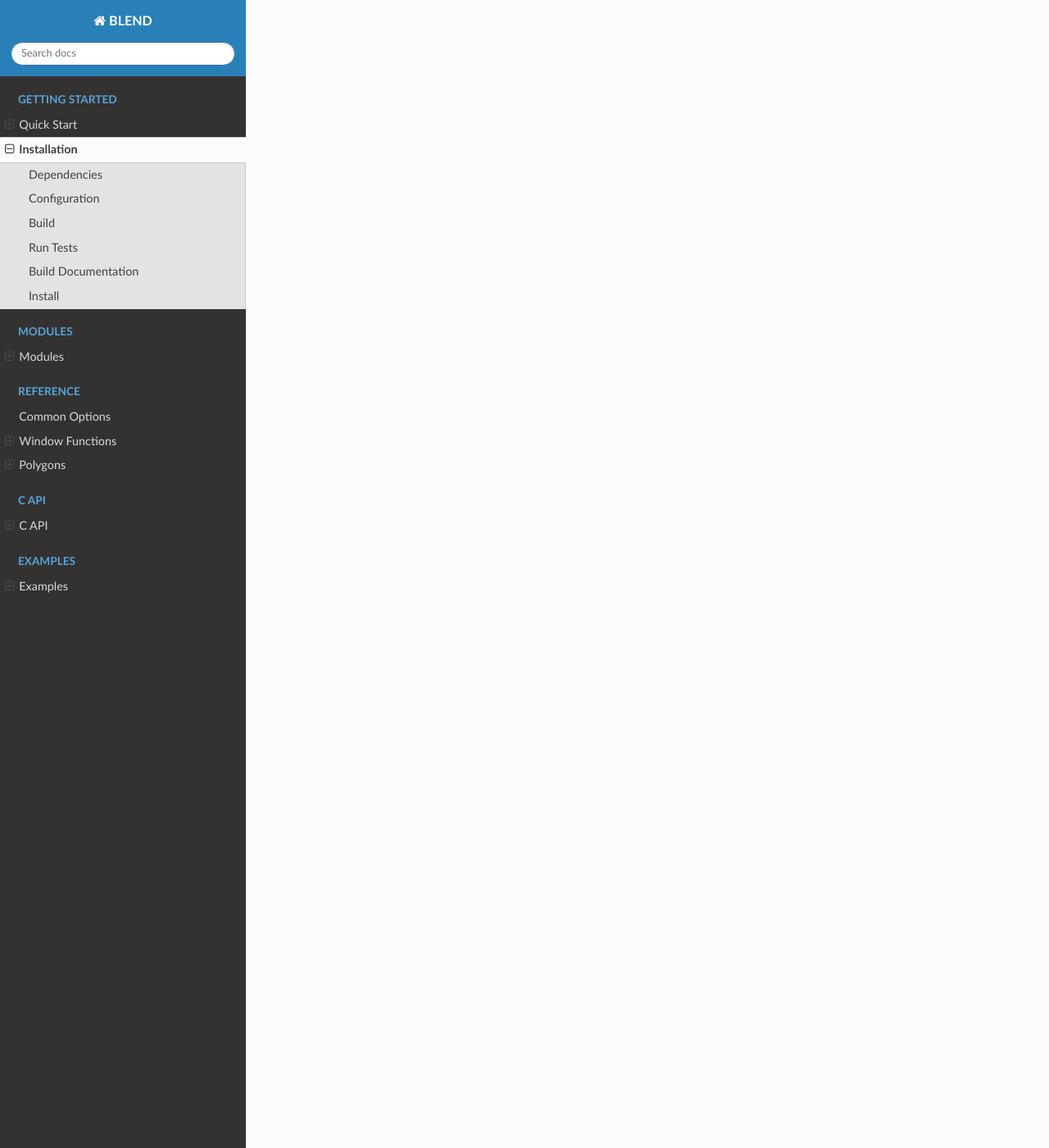
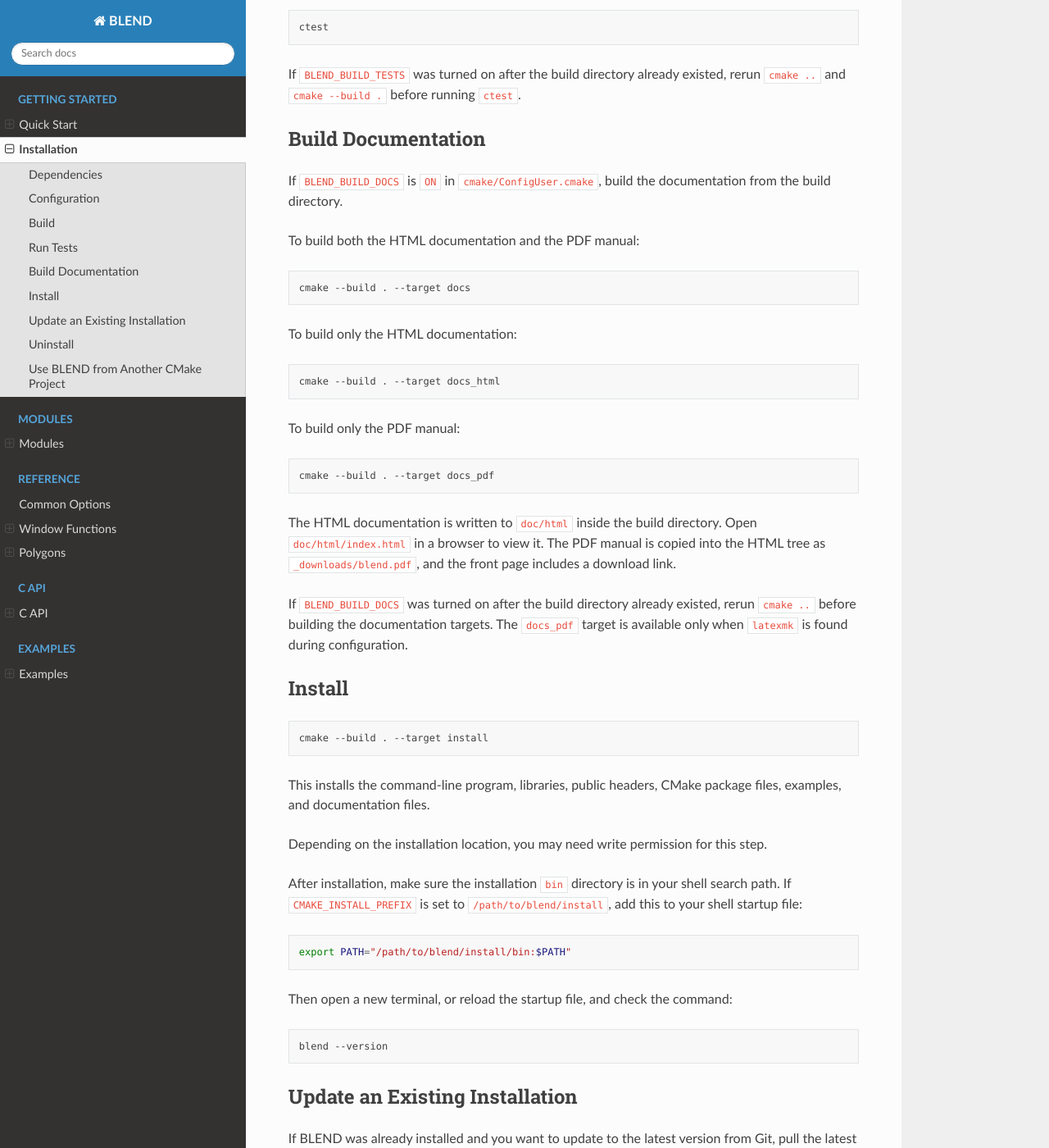
Before and after one commit to Bioye97/blend, a Sphinx documentation site: the page built from doc/rst/source/installation.rst, in a window 1280 px wide and 1400 px high, scrolled down 2371 px. Shown: the whole window at 82% size. Built offline with Sphinx 7.4.7 and the Read the Docs theme 3.1.0, drawn with Linux system fonts in a browser that asks for light colours; some of the changed text lies outside the part shown.

Commit message:
More installtion details to doc

```diff
--- a/doc/rst/source/installation.rst
+++ b/doc/rst/source/installation.rst
@@ -9,6 +9,7 @@
 * CMake 3.15 or newer
 * A C compiler
 * A POSIX shell
+* Ninja, optional but recommended for faster builds
 
 To build the documentation, install:
 
@@ -16,8 +17,8 @@
 * The Read the Docs Sphinx theme, provided by ``sphinx-rtd-theme``
 * LaTeX and ``latexmk`` for PDF output
 
-Install the theme in the same Python environment that provides
-``sphinx-build``:
+Install the Read the Docs theme in the same Python environment that provides
+``sphinx-build``. For example:
 
 .. code-block:: sh
 
@@ -29,12 +30,33 @@
 
    conda install -c conda-forge sphinx_rtd_theme
 
+If you use a conda environment or another Python environment for documentation
+tools, activate it before configuring BLEND:
+
+.. code-block:: sh
+
+   conda activate my-docs-env
+   mkdir build
+   cd build
+   cmake ..
+
+Alternatively, point CMake directly to the ``sphinx-build`` executable from
+that environment:
+
+.. code-block:: sh
+
+   cmake .. -DSPHINX_BUILD_EXECUTABLE=/path/to/conda/env/bin/sphinx-build
+
+The important point is that ``sphinx-build`` and ``sphinx-rtd-theme`` must come
+from the same Python environment.
+
 Configuration
 -------------
 
 BLEND follows a GMT-like configuration style. Defaults live in
 ``cmake/ConfigDefault.cmake``. Local user choices live in
-``cmake/ConfigUser.cmake``.
+``cmake/ConfigUser.cmake``. Do not edit ``ConfigDefault.cmake``; create and
+edit ``ConfigUser.cmake`` instead.
 
 Create the user configuration file:
 
@@ -42,14 +64,23 @@
 
    cp cmake/ConfigUserTemplate.cmake cmake/ConfigUser.cmake
 
-Common settings include:
+Set the installation prefix in ``cmake/ConfigUser.cmake`` if you do not want
+to install under the default prefix:
 
 .. code-block:: cmake
 
    set (CMAKE_INSTALL_PREFIX "/path/to/blend/install")
+
+Other common settings include:
+
+.. code-block:: cmake
+
    set (BLEND_BUILD_TESTS ON)
    set (BLEND_BUILD_EXAMPLES ON)
    set (BLEND_BUILD_DOCS ON)
+
+See the comments in ``cmake/ConfigUserTemplate.cmake`` for additional install
+directories and static/shared library options.
 
 Build
 -----
@@ -63,29 +94,64 @@
    cmake ..
    cmake --build .
 
+To use Ninja:
+
+.. code-block:: sh
+
+   mkdir build
+   cd build
+   cmake .. -G Ninja
+   cmake --build .
+
+This builds the BLEND static library, shared library, command-line program, and
+any optional targets enabled in ``cmake/ConfigUser.cmake``.
+
 Run Tests
 ---------
 
-If ``BLEND_BUILD_TESTS`` is ``ON``:
+If ``BLEND_BUILD_TESTS`` is ``ON`` in ``cmake/ConfigUser.cmake``, run tests
+from the build directory after ``cmake --build .`` has completed:
 
 .. code-block:: sh
 
    ctest
 
+If ``BLEND_BUILD_TESTS`` was turned on after the build directory already
+existed, rerun ``cmake ..`` and ``cmake --build .`` before running ``ctest``.
+
 Build Documentation
 -------------------
 
-If ``BLEND_BUILD_DOCS`` is ``ON``:
+If ``BLEND_BUILD_DOCS`` is ``ON`` in ``cmake/ConfigUser.cmake``, build the
+documentation from the build directory.
+
+To build both the HTML documentation and the PDF manual:
+
+.. code-block:: sh
+
+   cmake --build . --target docs
+
+To build only the HTML documentation:
 
 .. code-block:: sh
 
    cmake --build . --target docs_html
+
+To build only the PDF manual:
+
+.. code-block:: sh
+
    cmake --build . --target docs_pdf
-   cmake --build . --target docs
 
-The HTML manual is written to ``doc/html`` inside the build directory. The PDF
-manual is copied into the HTML tree as ``_downloads/blend.pdf`` so the HTML
-front page can link to it.
+The HTML documentation is written to ``doc/html`` inside the build directory.
+Open ``doc/html/index.html`` in a browser to view it. The PDF manual is copied
+into the HTML tree as ``_downloads/blend.pdf``, and the front page includes a
+download link.
+
+If ``BLEND_BUILD_DOCS`` was turned on after the build directory already
+existed, rerun ``cmake ..`` before building the documentation targets. The
+``docs_pdf`` target is available only when ``latexmk`` is found during
+configuration.
 
 Install
 -------
@@ -96,3 +162,91 @@
 
 This installs the command-line program, libraries, public headers, CMake
 package files, examples, and documentation files.
+
+Depending on the installation location, you may need write permission for this
+step.
+
+After installation, make sure the installation ``bin`` directory is in your
+shell search path. If ``CMAKE_INSTALL_PREFIX`` is set to
+``/path/to/blend/install``, add this to your shell startup file:
+
+.. code-block:: sh
+
+   export PATH="/path/to/blend/install/bin:$PATH"
+
+Then open a new terminal, or reload the startup file, and check the command:
+
+.. code-block:: sh
+
+   blend --version
+
+Update an Existing Installation
+-------------------------------
+
+If BLEND was already installed and you want to update to the latest version
+from Git, pull the latest changes, update the build directory, rebuild, and
+install again:
+
+.. code-block:: sh
+
+   cd /path/to/blend
+   git pull
+   cd build
+   cmake ..
+   cmake --build .
+   cmake --build . --target install
+
+If you use a local ``cmake/ConfigUser.cmake``, keep it in place so the updated
+installation uses the same install prefix and options as before. Depending on
+the installation location, you may need write permission for the install step.
+
+To update and run the test suite before installing, first enable tests in
+``cmake/ConfigUser.cmake``:
+
+.. code-block:: cmake
+
+   set (BLEND_BUILD_TESTS ON)
+
+Then rebuild and run ``ctest``:
+
+.. code-block:: sh
+
+   cd /path/to/blend
+   git pull
+   cd build
+   cmake ..
+   cmake --build .
+   ctest
+   cmake --build . --target install
+
+Uninstall
+---------
+
+The install step also installs a helper script. Run it from the installation
+prefix to remove BLEND files:
+
+.. code-block:: sh
+
+   ./share/tools/blend_uninstall.sh
+
+Preview removals first with:
+
+.. code-block:: sh
+
+   ./share/tools/blend_uninstall.sh --dry-run
+
+Use BLEND from Another CMake Project
+------------------------------------
+
+Installed CMake projects can import BLEND with:
+
+.. code-block:: cmake
+
+   find_package(blend CONFIG REQUIRED)
+   target_link_libraries(my_target PRIVATE BLEND::blend)
+
+Use the installed public header as:
+
+.. code-block:: c
+
+   #include <blend/blend.h>
```
